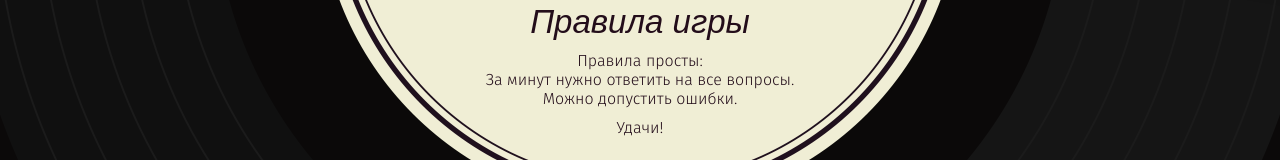
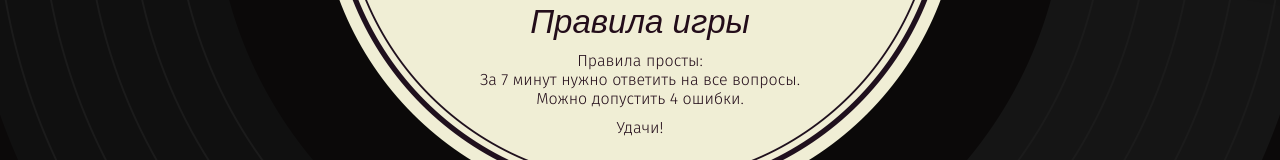
Before and after one commit to AlexyLexto92/620625-guess-melody-2, a React app: page / in a window 1280 px wide. Shown: the part 613-773 px from the top of the page. Built offline with nearby package versions, Linux system fonts and the light colour scheme.

Commit message:
исправил ошибку в передачи данных с index в WelcomeScreen

```diff
--- a/src/index.js
+++ b/src/index.js
@@ -9,8 +9,8 @@ const init = () => {
     letsStartGame() {},
   };
   ReactDOM.render(<App
-    errorCount={settings.errorCount}
-    gameTime={settings.gameTime}
+    count={settings.errorCount}
+    time={settings.gameTime}
     letsStartGame={settings.letsStartGame}
   />, document.querySelector(`#root`));
 };
```
